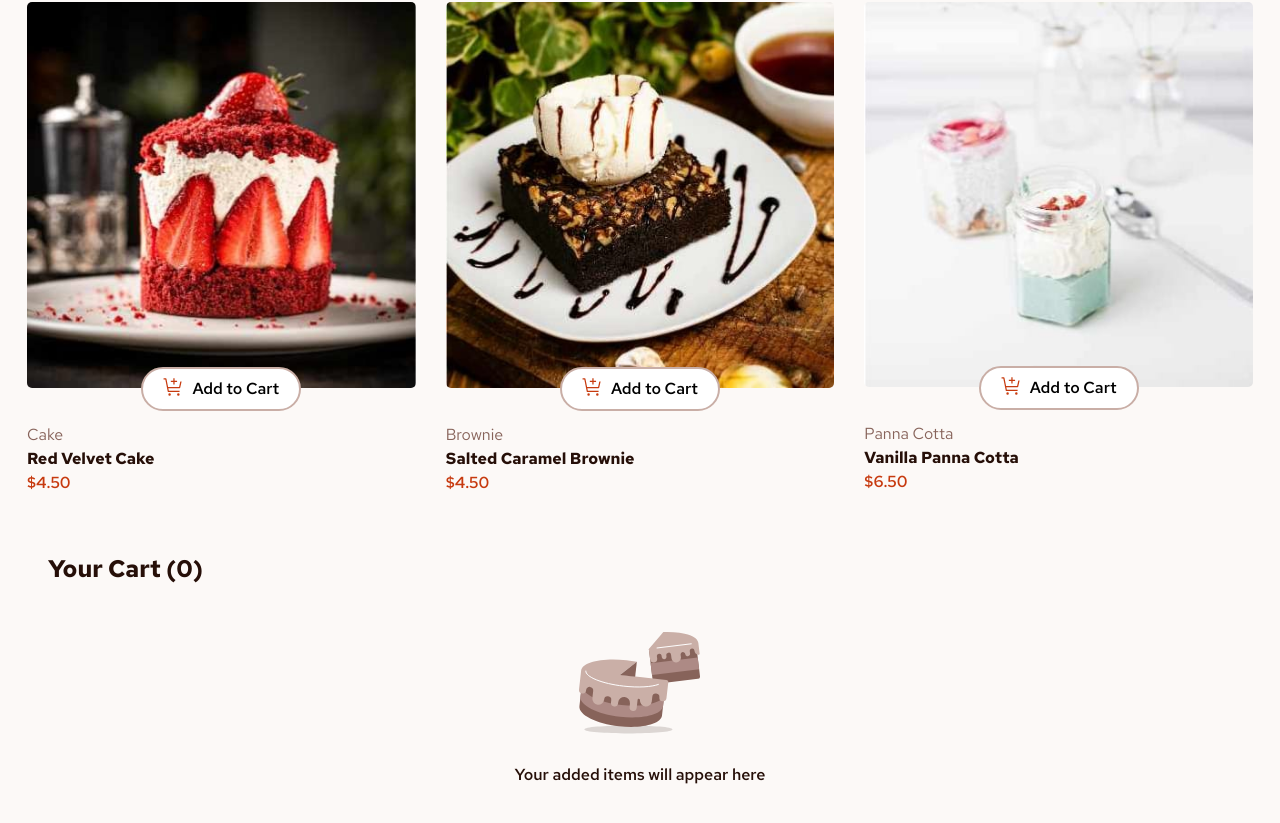
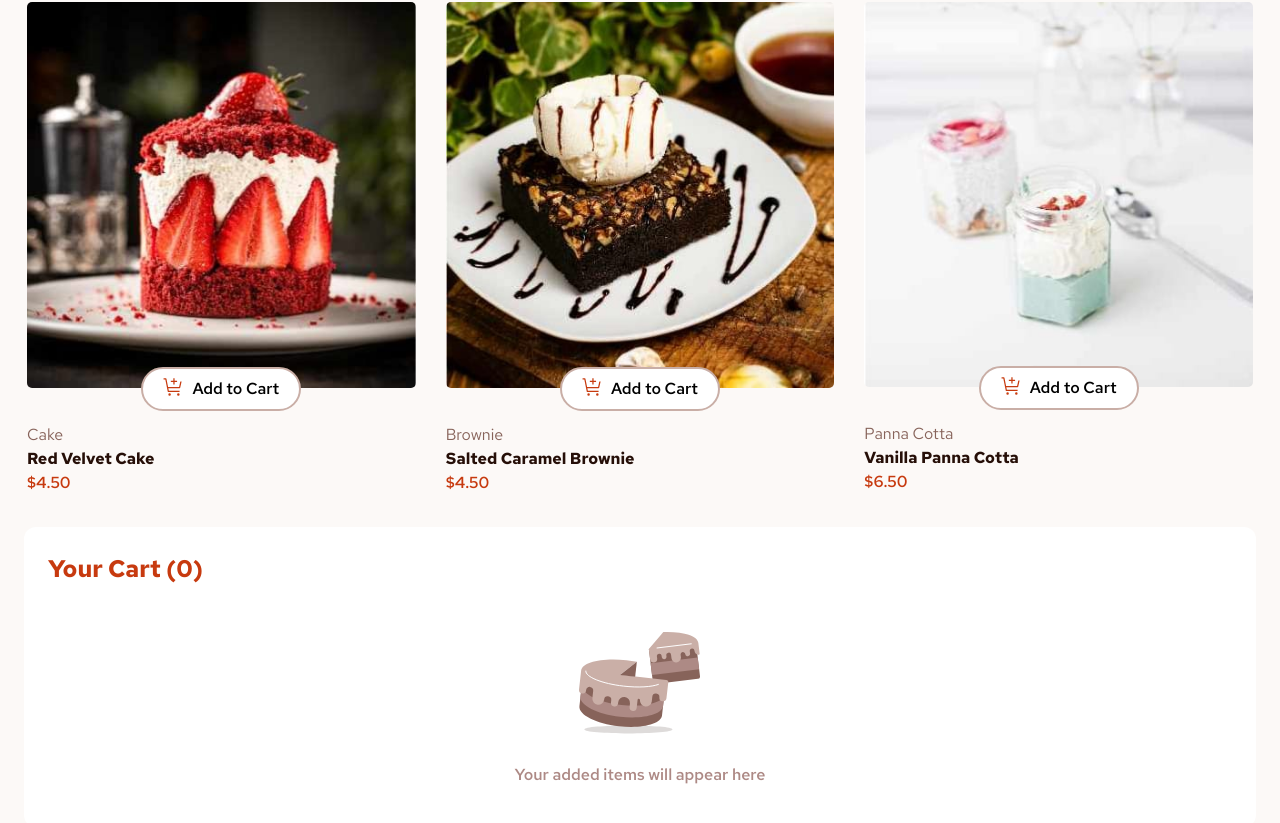
Before and after one commit to VendettaJoy/fem-reactjs-product-list-with-cart, a React (Vite) app: page / in a window 1280 px wide. Shown: the part 1145-1968 px from the top of the page. Built offline with nearby package versions, Linux system fonts and the light colour scheme.

Commit message:
Finalize App Styles

```diff
--- a/src/index.css
+++ b/src/index.css
@@ -26,6 +26,7 @@
 	/* Colours */
 	--c-red: hsl(14, 86%, 42%);
 	--c-green: hsl(159, 69%, 38%);
+	--c-white: hsl(0, 100%, 100%);
 
 	--c-rose-50: hsl(20, 50%, 98%);
 	--c-rose-100: hsl(13, 31%, 94%);
@@ -43,13 +44,14 @@
 
 	/* Custom Variables */
 
-    /* Base */
+	/* Base */
 	--body-background: var(--c-rose-50);
 	--body-foreground: var(--c-rose-900);
 
-    /* Product List */
-	--cart-btn-background: hsl(0, 100%, 100%);
+	/* Product List */
+	--cart-btn-background: var(--c-white);
 	--cart-btn-border: 2px solid var(--c-rose-300);
+	--cart-btn-hover-foreground: var(--c-red);
 
 	--amount-btn-background: var(--c-red);
 	--amount-btn-foreground: var(--c-rose-50);
@@ -57,12 +59,56 @@
 
 	--amount-toggle-background: var(--c-red);
 	--amount-toggle-foreground: var(--c-rose-50);
-	--amount-toggle-border: 1.75px solid var(--c-rose-50);
+	--amount-toggle-border: 1px solid var(--c-rose-50);
+	--amount-toggle-hover-background: var(--c-rose-50);
+	--amount-toggle-hover-foreground: var(--c-red);
+	--amount-toggle-svg-hover-filter: brightness(0) saturate(100%) invert(33%)
+		sepia(59%) saturate(2262%) hue-rotate(352deg) brightness(78%)
+		contrast(101%);
 
 	--item-category: var(--c-rose-500);
 	--item-price: var(--c-red);
 	--item-border: 3px solid transparent;
 	--item-selected-border: 3px solid var(--c-red);
+
+	/* Cart */
+	--cart-background: var(--c-white);
+	--cart-heading: var(--c-red);
+	--cart-empty-text: var(--c-rose-400);
+
+	--cart-item-amount: var(--c-red);
+	--cart-item-price: var(--c-rose-400);
+	--cart-item-total-price: var(--c-rose-500);
+	--item-btm-border: 1px solid var(--c-rose-100);
+	--item-del-btn-background: var(--c-white);
+	--item-del-btn-border: 2px solid var(--c-rose-300);
+	--item-del-btn-hover-border: 2px solid var(--c-rose-500);
+	--item-del-btn-hover-svg-filter: brightness(0) saturate(100%) invert(44%)
+		sepia(20%) saturate(566%) hue-rotate(325deg) brightness(90%)
+		contrast(95%);
+
+	--delivery-background: var(--c-rose-50);
+
+	--confirm-btn-background: var(--c-red);
+	--confirm-btn-foreground: var(--c-rose-50);
+	--confirm-btn-border: 2px solid var(--c-red);
+    --confirm-btn-hover-background: var(--c-rose-500);
+    --confirm-btn-hover-border: 2px solid var(--c-rose-500);
+
+	/* Modal */
+	--modal-text: var(--c-rose-500);
+
+	--order-summary-background: var(--c-rose-50);
+
+	--order-summary-item-amount: var(--c-red);
+	--order-summary-item-price: var(--c-rose-500);
+	--order-summary-item-total-price: var(--c-rose-900);
+
+	--new-order-btn-background: var(--c-red);
+	--new-order-btn-foreground: var(--c-rose-50);
+	--new-order-btn-border: 2px solid var(--c-red);
+    --new-order-btn-hover-background: var(--c-rose-500);
+    --new-order-btn-hover-border: 2px solid var(--c-rose-500);
 }
 
 @layer reset {
@@ -109,6 +155,11 @@
 }
 
 @layer base {
+	html,
+	body {
+		scroll-behavior: smooth;
+	}
+
 	html {
 		font-family: var(--ff-default);
 		font-size: var(--fs-default);
```
